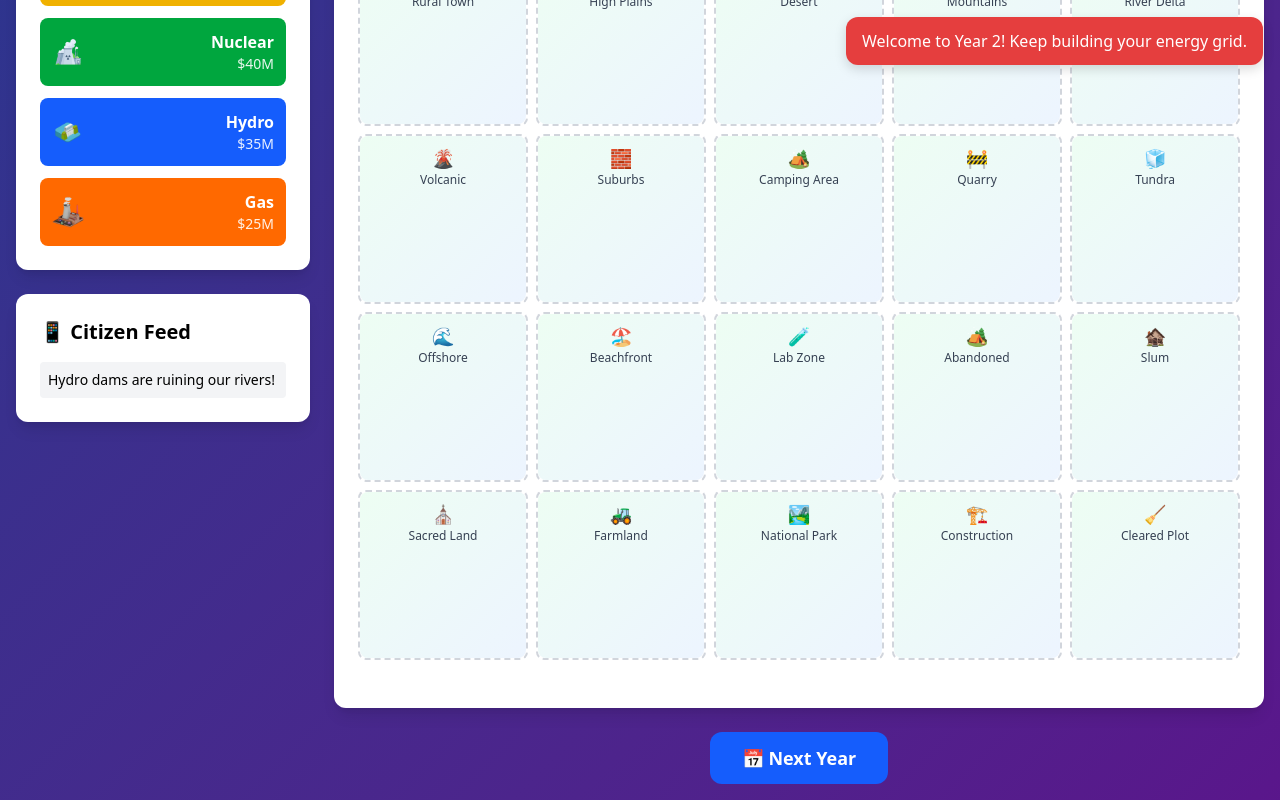
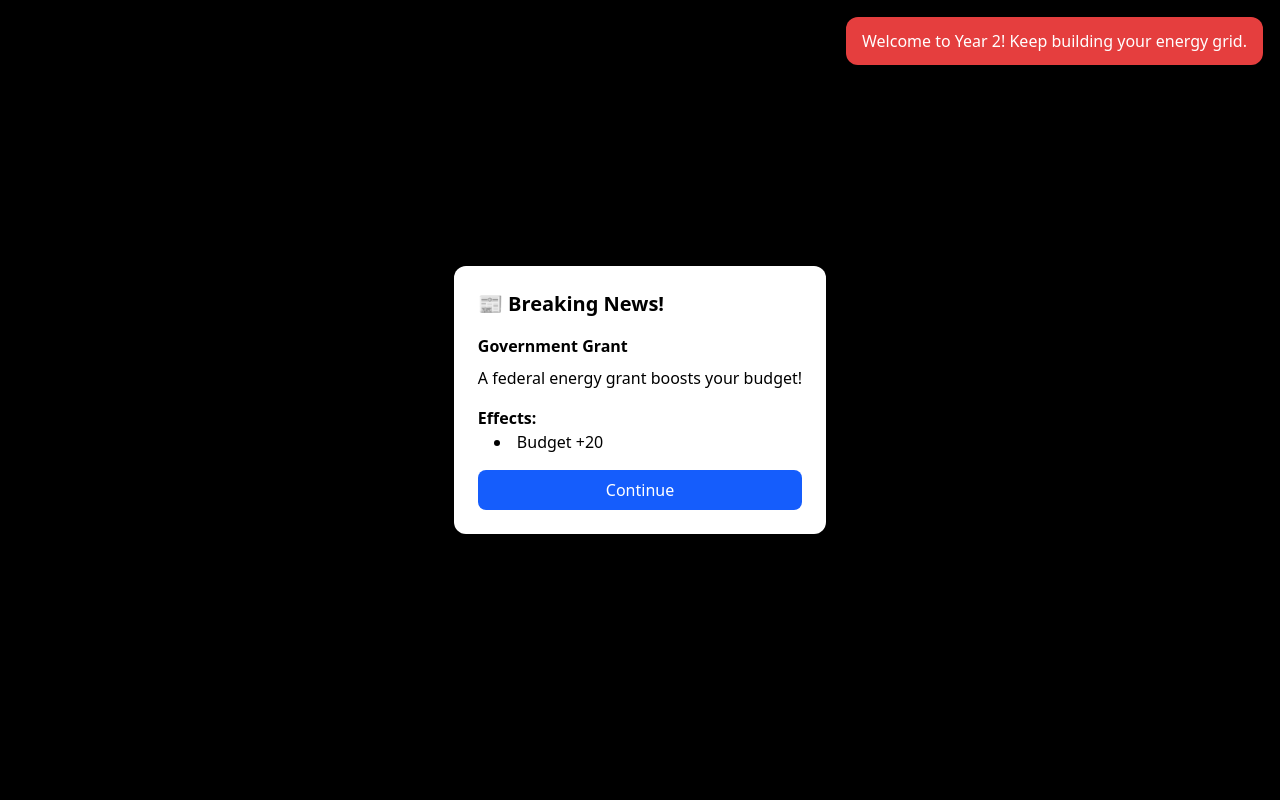
Before and after one commit to Razorbird360/WISP-A2-Energy-Grid-Game, a React (Vite) app: page / in a window 1280 px wide. Both pictures are taken after a click on the button "📅 Next Year". Shown: the part 514-1314 px from the top of the page. Built offline with nearby package versions, Linux system fonts and the light colour scheme.

Commit message:
feat: trigger events every year, modify gamestate values

```diff
--- a/src/App.jsx
+++ b/src/App.jsx
@@ -204,13 +204,17 @@ function App() {
   function nextYear() {
     const stats = calculateStats();
 
-    const randomEvent = events[Math.floor(Math.random() * events.length)];
-    // determine if event occurs and capture its effects
-    let eventEffect = {};
-    if (Math.random() < randomEvent.probability) {
-      setCurrentEvent(randomEvent);
-      eventEffect = randomEvent.effect;
+    // always trigger exactly one event, weighted by probability
+    const totalProb = events.reduce((sum, e) => sum + e.probability, 0);
+    let r = Math.random() * totalProb;
+    let randomEvent;
+    let cum = 0;
+    for (const e of events) {
+      cum += e.probability;
+      if (r <= cum) { randomEvent = e; break; }
     }
+    setCurrentEvent(randomEvent);
+    const eventEffect = randomEvent.effect;
 
     const newComment = socialComments[Math.floor(Math.random() * socialComments.length)];
     const newFeed = [newComment];
@@ -224,11 +228,17 @@ function App() {
       let budgetDelta = 0;
       let approvalDelta = 0;
       let reliabilityDelta = 0;
-      // sum nested effects
-      Object.values(eventEffect).forEach(val => {
-        if (val.cost) budgetDelta += val.cost;
-        if (val.approval) approvalDelta += val.approval;
-        if (val.reliability) reliabilityDelta += val.reliability;
+      // handle flat and nested effect values
+      Object.entries(eventEffect).forEach(([key, val]) => {
+        if (typeof val === 'object' && val !== null) {
+          if (val.cost) budgetDelta += val.cost;
+          if (val.approval) approvalDelta += val.approval;
+          if (val.reliability) reliabilityDelta += val.reliability;
+        } else {
+          if (key === 'cost') budgetDelta += val;
+          if (key === 'approval') approvalDelta += val;
+          if (key === 'reliability') reliabilityDelta += val;
+        }
       });
       const newYear = prev.year + 1;
       const newBudget = prev.budget + budgetDelta;
@@ -236,7 +246,8 @@ function App() {
       const newApproval = Math.max(0, Math.min(100, baseApproval));
       const baseReliability = stats.reliability + reliabilityDelta;
       const newReliability = Math.max(0, Math.min(100, baseReliability));
-      const newDemand = prev.demand * (eventEffect.demand || 1);
+      // demand is unused in current game logic
+      const newDemand = prev.demand;
       return {
         budget: newBudget,
         year: newYear,
@@ -258,10 +269,14 @@ function App() {
 
   function getBadges() {
     const badges = [];
-    if (gameState.emissions < 50) badges.push("🌱 Eco Leader");
+    if (gameState.emissions < 70) badges.push("🌱 Eco Leader");
+    else if (gameState.emissions < 100) badges.push("🌿 Green Advocate");
     if (gameState.approval >= 80) badges.push("👑 Public Hero");
+    else if (gameState.approval >= 60) badges.push("👍 Rising Support");
     if (gameState.reliability >= 90) badges.push("⚡ Grid Master");
+    else if (gameState.reliability >= 75) badges.push("🔧 Stable Grid");
     if (gameState.budget > 20) badges.push("💰 Budget Genius");
+    else if (gameState.budget > 0) badges.push("💵 Budget Survivor");
     return badges;
   }
 
--- a/src/components/EventModal.jsx
+++ b/src/components/EventModal.jsx
@@ -12,13 +12,23 @@ function EventModal({ currentEvent, setCurrentEvent }) {
         <div className="mb-4">
           <h5 className="font-semibold">Effects:</h5>
           <ul className="list-disc list-inside ml-4">
-            {Object.entries(currentEvent.effect).flatMap(([key, val]) => {
-              if (key === "demand") {
+            {Object.entries(currentEvent.effect).map(([key, val]) => {
+              // handle demand multiplier specially
+              if (key === 'demand') {
                 return <li key={key}>Demand ×{val}</li>;
               }
-              return Object.entries(val).map(([metric, change]) => (
-                <li key={`${key}-${metric}`}>{`${key.charAt(0).toUpperCase() + key.slice(1)} ${metric.charAt(0).toUpperCase() + metric.slice(1)} ${change > 0 ? '+' : ''}${change}`}</li>
-              ));
+              if (typeof val === 'object' && val !== null) {
+                return Object.entries(val).map(([metric, change]) => (
+                  <li key={`${key}-${metric}`}>{
+                    `${key.charAt(0).toUpperCase() + key.slice(1)} ${metric.charAt(0).toUpperCase() + metric.slice(1)} ${change > 0 ? '+' : ''}${change}`
+                  }</li>
+                ));
+              }
+              // flat effect (cost, approval, reliability)
+              const label = key === 'cost' ? 'Budget' : key.charAt(0).toUpperCase() + key.slice(1);
+              return (
+                <li key={key}>{`${label} ${val > 0 ? '+' : ''}${val}`}</li>
+              );
             })}
           </ul>
         </div>
--- a/src/data/gameData.js
+++ b/src/data/gameData.js
@@ -12,7 +12,7 @@ export const energySources = {
   wind: {
     name: "Wind",
     image: "./wind_turbine.png",
-    cost: 20,
+    cost: 15,
     emissions: 5,
     reliability: 70,
     approval: 10,
@@ -21,7 +21,7 @@ export const energySources = {
   solar: {
     name: "Solar",
     image: "./solar_farm.png",
-    cost: 25,
+    cost: 20,
     emissions: 2,
     reliability: 65,
     approval: 15,
@@ -85,7 +85,6 @@ export const terrainTypes = [
   { name: "Cleared Plot", emoji: "🧹", modifier: { cost: 1.0, approval: 1.0 } }
 ];
 
-// Random events
 export const events = [
   {
     name: "Storm Damage",
@@ -107,13 +106,48 @@ export const events = [
   },
   {
     name: "Energy Crisis",
-    description: "Rising energy demand puts pressure on the grid!",
-    effect: { demand: 1.2 },
+    description: "Rising energy demand puts pressure on public approval!",
+    effect: { approval: -10 },
     probability: 0.25
+  },
+  {
+    name: "Government Grant",
+    description: "A federal energy grant boosts your budget!",
+    effect: { cost: 20 },
+    probability: 0.1
+  },
+  {
+    name: "Corporate Sponsorship",
+    description: "A private corporation invests in your grid.",
+    effect: { cost: 15 },
+    probability: 0.1
+  },
+  {
+    name: "Philanthropic Donation",
+    description: "A wealthy donor supports renewable energy!",
+    effect: { cost: 15 },
+    probability: 0.1
+  },
+  {
+    name: "Tax Rebate",
+    description: "Energy tax rebates free up some budget.",
+    effect: { cost: 10 },
+    probability: 0.1
+  },
+  {
+    name: "Tech Breakthrough",
+    description: "New technology improves plant reliability!",
+    effect: { reliability: 10 },
+    probability: 0.05
+  },
+  {
+    name: "Public Protest",
+    description: "Local protests lower public approval ratings.",
+    effect: { approval: -10 },
+    probability: 0.05
   }
 ];
 
-// Social media comments
 export const socialComments = [
   "More solar = more jobs in my town! 🌞",
   "No electricity AGAIN? Ugh… 😤",
```
